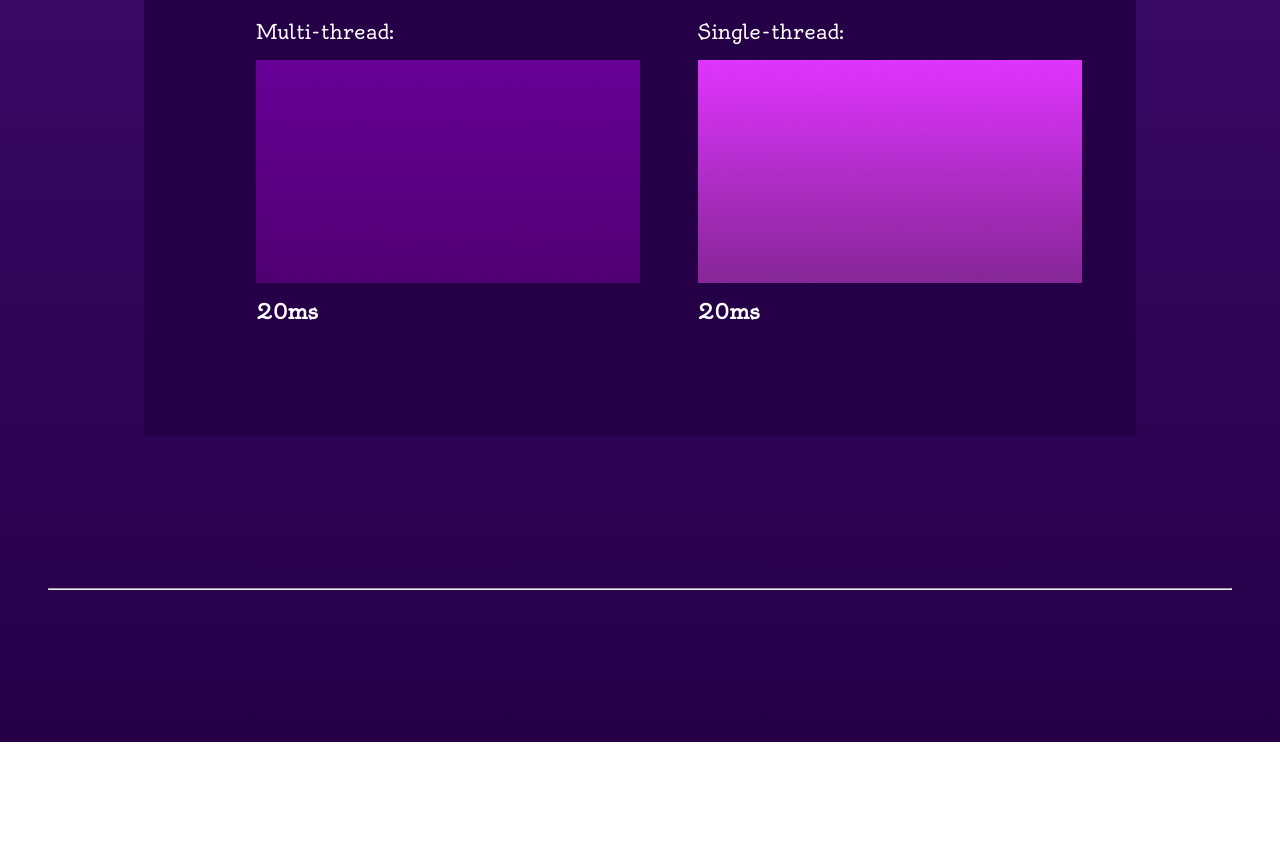
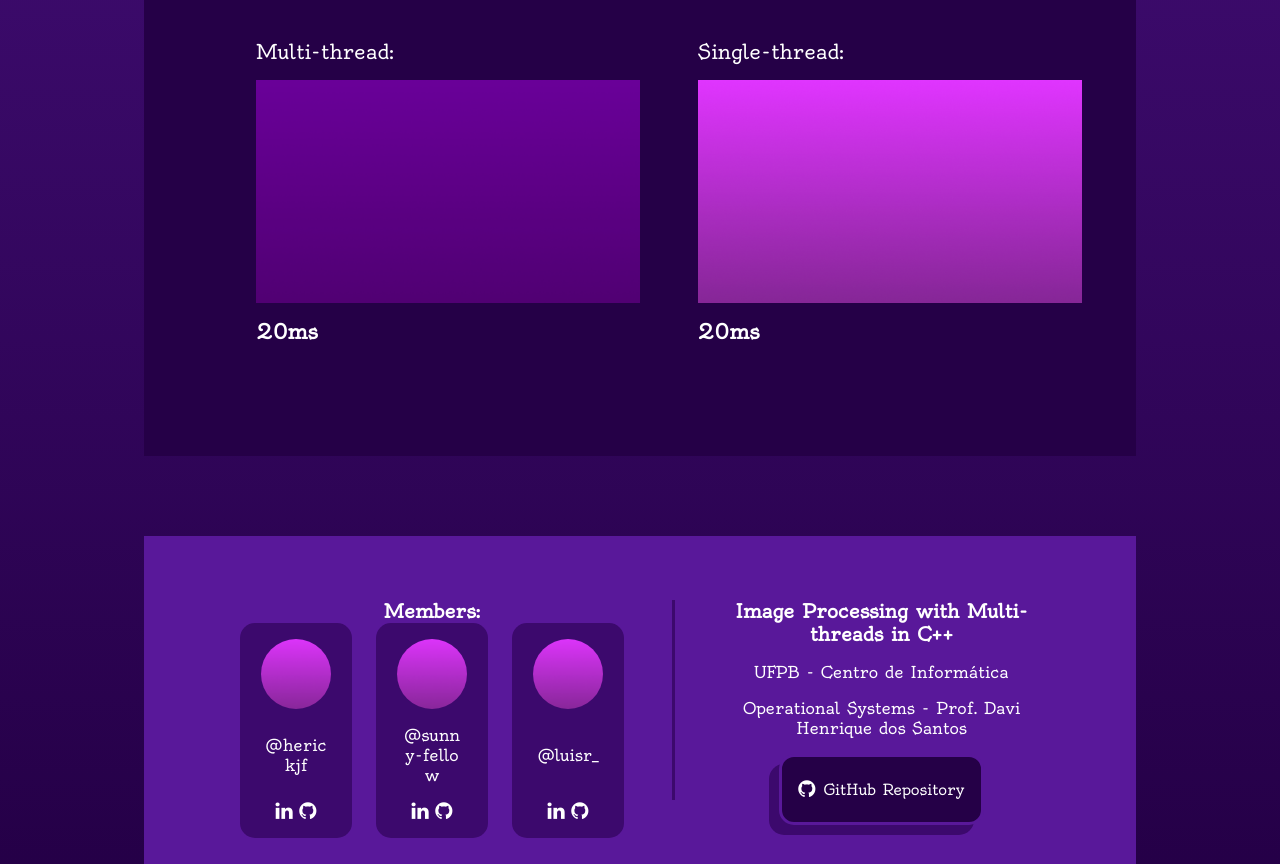
Before and after one commit to LuisReis09/Projeto-SO, a plain HTML site: page front/index.html in a window 1280 px wide. Shown: the part 1246-2110 px from the top of the page. Before the commit the page ends 1988 px from the top, so only its background shows below. Drawn offline with Linux system fonts and the light colour scheme.

Commit message:
front v1 -  funcionalidade da entrada de imagens, detalhes com outros inputs, criação do footer

```diff
--- a/front/index.html
+++ b/front/index.html
@@ -17,8 +17,9 @@
     <div class="box bg float" id="main">
         <div class="box">
             <h2>
-            <span class="hl">Using threads</span>, we propose an C++ implementation that uses threads for a simple image processing,
-            thus showing the difference between this using and a no multi-thread using solution.
+            We made a web app using C++ to run images through simple processing,
+             showing the performance differences between a basic single-thread approach
+             and one making use of <span class="hl">multiple threads</span>.
             </h2>
         </div>
         <div class="box opts">
@@ -35,18 +36,21 @@
                 <div class="dropdown-content" id="filter_dd"></div>
             </div>
             <div class="opt">
-                <label for="">Filter Intensity:</label>
-                <input type="range" name="" id="">
+                <label for="inten">Filter Intensity: <span id="selected_intensity">70</span></label>
+                <input type="range" value="70" min="0" max="100" step="1" name="inten" id="intensity">
             </div>
         </div>
         <div class="center">
             <div class="box input imghold">
-                <label for="input">Input:</label>
-                <img src="assets/img/default.png" alt="" class="trans" id="input-img">
+                <h3>Input:</h3>
+                <label for="img-picker" class="file-select">
+                    <img src="assets/img/default.png" alt="" class="trans" id="input-img">
+                </label>
+                <input type="file" name="picker" id="img-picker" accept=".jpg,.jpeg,.png,.tif,.bmp" onchange="updateImg(this.files[0])"/>
             </div>
         </div>
         <div class="box opts">
-            <button class="process">
+            <button class="sticker" id="process">
                 Process
             </button>
         </div>
@@ -54,9 +58,9 @@
             <div class="box output imghold">
                 <label for="mult-out">Multi-thread:</label>
                 <div class="imgblock">
-                    <div class="boxy">
+                    <a class="boxy">
                         <i class="fa fa-chevron-down"></i>
-                    </div>
+                    </a>
                     <img src="assets/img/def-mult.png" alt="" class="trans" id="mult-out">
                 </div>
                 <h3 id="multi-time">20ms</h3>
@@ -64,19 +68,59 @@
             <div class="box output imghold">
                 <label for="single-out">Single-thread:</label>
                 <div class="imgblock">
-                    <div class="boxy">
+                    <a class="boxy">
                         <i class="fa fa-chevron-down"></i>
-                    </div>
+                    </a>
                     <img src="assets/img/def-sing.png" alt="" class="trans" id="single-out">
                 </div>
                 <h3 id="single-time">20ms</h3>
             </div>
         </div>
     </div>
-    <footer class="box foot">
-        <div class="box"></div>
+    <footer class="box bg float center foot">
+        <div class="box">
+            <h3>Members:</h3>
+            <div class="member-list">
+                <div class="member">
+                    <img src="assets/img/def-member.png" alt="" class="m-icon">
+                    <p class="m-name">@herickjf</p>
+                    <div class="m-socials">
+                        <a class="fa fa-linkedin"></a>
+                        <a href="https://github.com/Herickjf" class="fa fa-github"></a>
+                    </div>
+                </div>
+                <div class="member">
+                    <img src="assets/img/def-member.png" alt="" class="m-icon">
+                    <p class="m-name">@sunny-fellow</p>
+                    <div class="m-socials">
+                        <a class="fa fa-linkedin"></a>
+                        <a href="https://github.com/sunny-fellow" class="fa fa-github"></a>
+                    </div>
+                </div>
+                <div class="member">
+                    <img src="assets/img/def-member.png" alt="" class="m-icon">
+                    <p class="m-name">@luisr_</p>
+                    <div class="m-socials">
+                        <a class="fa fa-linkedin"></a>
+                        <a href="https://github.com/LuisReis09" class="fa fa-github"></a>
+                    </div>
+                </div>
+            </div>
+        </div>
         <hr class="vert">
-        <div class="box"></div>
+        <div class="box">
+            <h3>Image Processing with Multi-threads in C++</h3>
+            <div>
+                <p>UFPB - Centro de Informática</p>
+                <p>Operational Systems - Prof. Davi Henrique dos Santos</p>
+            </div>
+            <a href="">
+                <button class="sticker">
+                    <i class="fa fa-github"></i>
+                    <p>GitHub Repository</p>
+                </button>
+            </a>
+        </div>
     </footer>
 
 
--- a/front/scripts.js
+++ b/front/scripts.js
@@ -5,10 +5,19 @@ const thread_sel = document.getElementById("selected_thread");
 const filters = ["BLUR", "SHARPNESS", "SATURATION", "GRAYSCALE"];
 const filter_dd = document.getElementById("filter_dd");
 const filter_sel = document.getElementById("selected_filter");
+const intensity = document.getElementById("intensity");
+
+const picker = document.getElementById("img-picker");
+const input = document.getElementById("input-img");
+
+input.addEventListener("dragenter", dragenter, false);
+input.addEventListener("dragover", dragover, false);
+input.addEventListener("drop", drop, false);
 
 twins.forEach((e) => {
     e.setAttribute("onclick", "toggle(this)");
 });
+intensity.setAttribute("onchange", "updateSel(this, selected_intensity)");
 
 function toggle(e) {
     if(e.classList.contains("selected")) return;
@@ -33,7 +42,38 @@ function selectDropdown(e, id) {
     id.innerHTML = e.innerHTML;
 }
 
+function updateSel(e, sel) {
+    sel.innerHTML = e.value;
+}
+
+function updateImg(img) {
+    let newsource = URL.createObjectURL(img);
+    console.log(newsource);
+    input.src = newsource;
+}
+
+function dragenter(e) {
+    e.stopPropagation();
+    e.preventDefault();
+}
+
+function dragover(e) {
+    e.stopPropagation();
+    e.preventDefault();
+}
+function drop(e) {
+    e.stopPropagation();
+    e.preventDefault();
+
+    let dt = e.dataTransfer;
+    let img = dt.files[0];
+
+    updateImg(img);
+}
+
+
 window.onload = () => {
     fillDropdown(thread_dd, thread_num, thread_sel);
     fillDropdown(filter_dd, filters, filter_sel);
+    intensity.value = 70;
 };
--- a/front/styles.css
+++ b/front/styles.css
@@ -98,13 +98,16 @@ header {
     display: flex;
     flex-direction: column;
     gap: 0.5rem;
+    width: fit-content;
+    width: 15rem;
 }
 .opt label {
     font-size: 20px;
 }
 
 .opt input[type='range'] {
-    background:#fff;
+    cursor: pointer;
+    background: #fff;
     accent-color: var(--mauve);
     height: 0.3rem;
     border-radius: 5px;
@@ -177,19 +180,6 @@ button:hover, .dropdown:hover {
 /* Change the background color of the dropdown button when the dropdown content is shown */
 .dropdown:hover .dropbtn {background-color: var(--heliotrope)}
 
-.process {
-    padding: 1rem 1.5rem;
-
-    background-color: var(--tekhelet);
-    color: #fff;
-    border-radius: 20px;
-    border: 3px solid var(--russian-violet-2);
-    box-shadow: -10px 10px var(--amethyst);
-
-    font-size: 25px;
-    font-family: Oldenburg;
-}
-
 .box.imghold {
     width: fit-content;
     align-items: start;
@@ -214,12 +204,17 @@ button:hover, .dropdown:hover {
 }
 
 .imghold img {
-    width: 30dvw;
+    width: auto;
+    height: auto;
+    max-width: 30dvw;
+    max-height: 60dvh;
 }
 
 .imghold #input-img {
-    width: fit-content;
+    width: auto;
+    height: auto;
     max-width: 40dvw;
+    max-height: 80dvh;
 }
 
 .imgblock {
@@ -255,6 +250,93 @@ button:hover, .dropdown:hover {
     border-bottom: 4px solid #fff;
 }
 
+#img-picker {
+    opacity: 0;
+    width: 0;
+    height: 0;
+    position: absolute;
+    transform: translateY(400%);
+}
+
+.box.foot {
+    width: 70dvw;
+    margin: 10dvh auto 0;
+    background-color: var(--tekhelet);
+
+    display: flex;
+    justify-content: space-evenly;
+    align-items: center;
+}
+
+.foot .box {
+    width: 49%;
+    height: 25dvh;
+    padding: 1rem 3rem;
+    display: flex;
+    flex-direction: column;
+    align-items: center;
+    text-align: center;
+    justify-content: space-between;
+}
+
+.foot hr {
+    background-color: var(--persian-indigo);
+    color: var(--persian-indigo);
+    width: 4px;
+    height: 25dvh;
+    border: none;
+}
+
+.foot .sticker {
+    padding: 0.5rem 1rem;
+
+    font-size: 15px;
+    border-color: var(--tekhelet);
+
+    background-color: var(--russian-violet-2);
+    box-shadow: -10px 10px var(--persian-indigo);
+}
+
+.foot .sticker .fa {
+    font-size: 20px;
+}
+
+.member-list {
+    display: flex;
+    justify-content: space-evenly;
+    gap: 1.5rem;
+}
+
+.member {
+    width: 5dvw;
+    padding: 1rem 1.5rem;
+
+    display: flex;
+    flex-direction: column;
+    justify-content: space-between;
+    align-items: center;
+
+    word-break: break-all;
+    background-color: var(--persian-indigo);
+
+    border-radius: 15px;
+    transition: transform 300ms ease-in-out;
+    cursor: default;
+}
+
+.member:hover {
+    transform: scale(1.1);
+}
+
+.m-icon {
+    width: 70px;
+    border-radius: 50%;
+}
+
+.m-socials .fa {
+    font-size: 20px;
+}
+
 h1 {
     font-size: 30px;
 }
@@ -263,6 +345,9 @@ h2 {
 }
 .hl {
     color: var(--mauve);
+}
+a {
+    text-decoration: none;
 }
 
 .box {
@@ -280,7 +365,7 @@ h2 {
 }
 
 .float {
-    margin: 2em 10rem;
+    margin: 2rem 10rem;
 }
 
 .center {
@@ -291,3 +376,25 @@ h2 {
 .bg {
     background-color: var(--russian-violet-2);
 }
+
+.sticker {
+    min-width: fit-content;
+    margin: 0 auto;
+    padding: 1rem 1.5rem;
+
+    display: flex;
+    justify-content: center;
+    align-items: center;
+    gap: 0.5rem;
+
+    color: #fff;
+    text-align: center;
+    background-color: var(--tekhelet);
+    font-size: 25px;
+    font-family: Oldenburg;
+    text-decoration: none;
+
+    border: 3px solid var(--russian-violet-2);
+    border-radius: 15px;
+    box-shadow: -10px 10px var(--amethyst);
+}
```
Also changed, not shown: front/assets/img/def-member.png (added).
